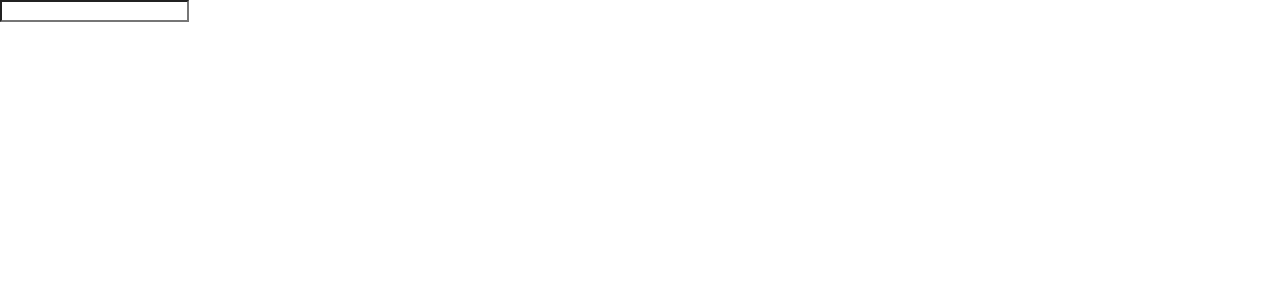
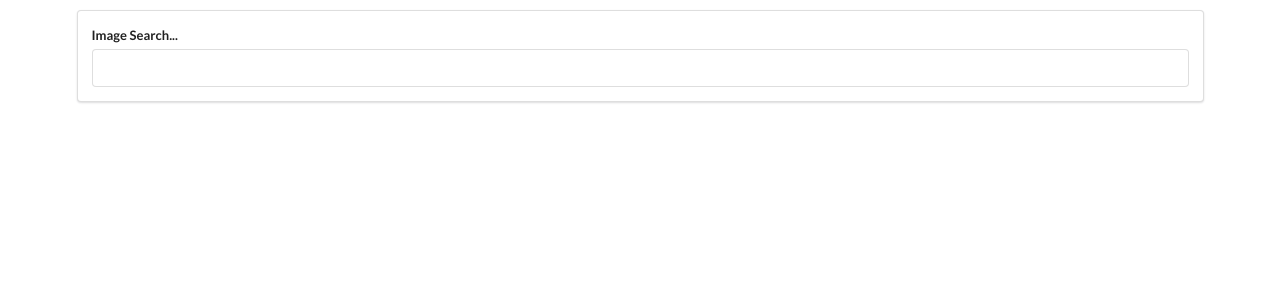
Before and after one commit to fcustodio90/react-pics-app, a React (Create React App) app: page / in a window 1280 px wide. Shown: the top 300 px of the page. Built offline with nearby package versions, Linux system fonts and the light colour scheme.

Commit message:
Adding a little bit of css styling to form component before adding functionality

```diff
--- a/src/components/App.js
+++ b/src/components/App.js
@@ -4,7 +4,7 @@
 
 const App = () => {
   return (
-    <div>
+    <div className="ui container" style={{marginTop: '10px'}}>
       <SearchBar />
     </div>
   );
--- a/src/components/SearchBar.js
+++ b/src/components/SearchBar.js
@@ -3,9 +3,12 @@
 class SearchBar extends React.Component {
   render() {
     return (
-      <div>
-        <form>
-          <input type="text"></input>
+      <div className="ui segment">
+        <form className="ui form">
+          <div className="field">
+            <label>Image Search...</label>
+            <input type="text"></input>
+          </div>
         </form>
       </div>
     );
```
